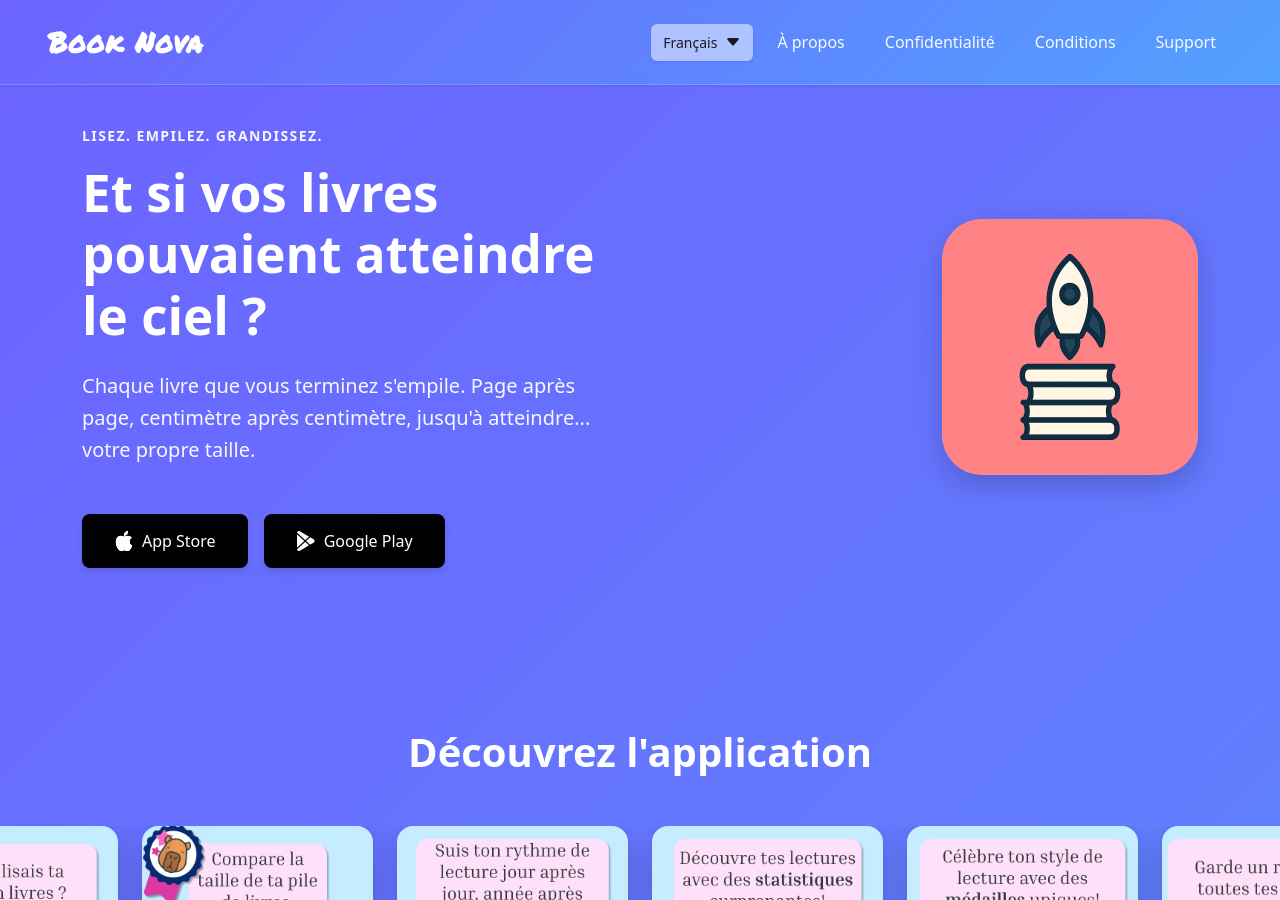
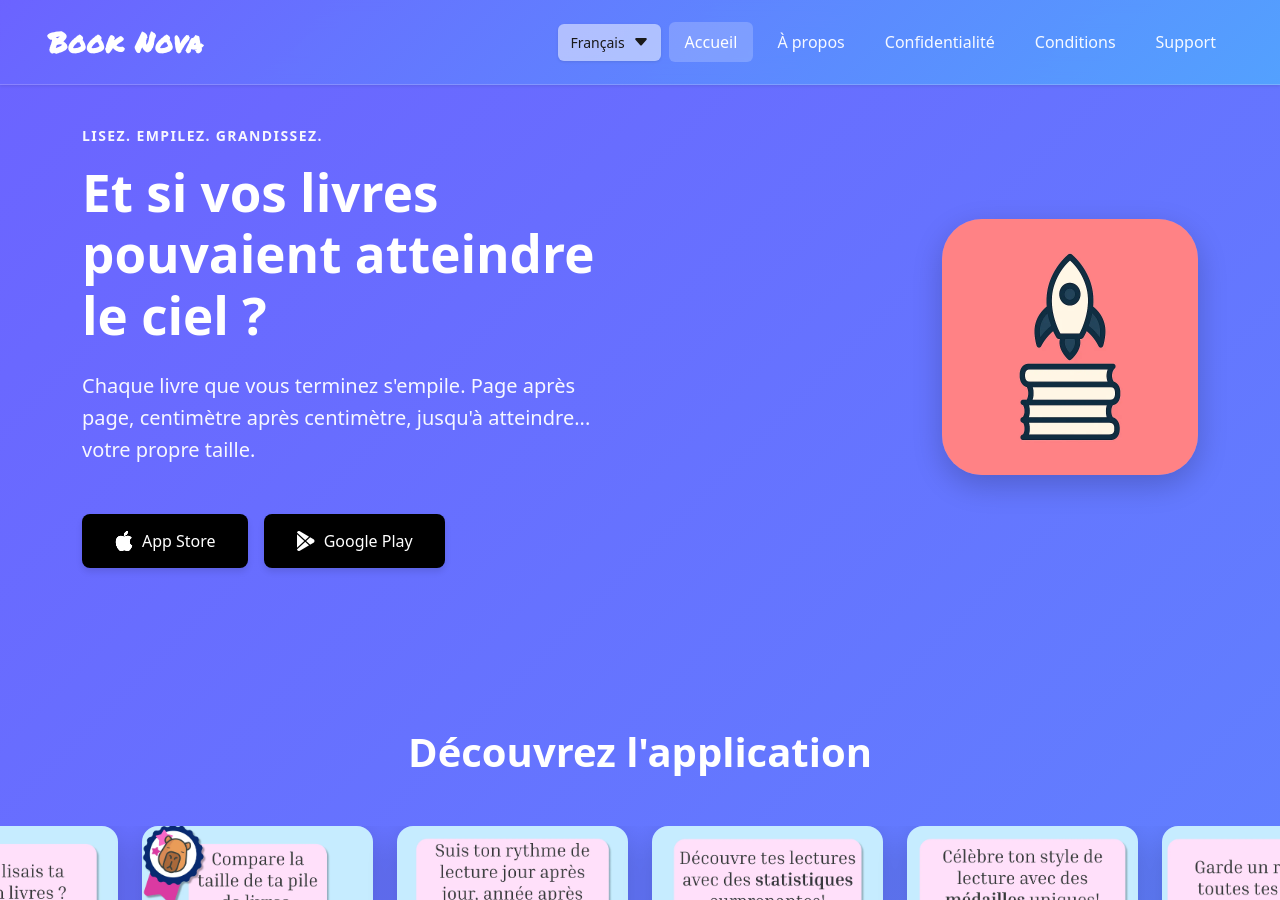
Before and after one commit to Anarres4/book-nova, a Jekyll site: the page built from index.html, in a window 1280 px wide and 900 px high. Built offline with Jekyll 4.4.1, drawn with Linux system fonts in a browser that asks for light colours.

Commit message:
💄 add home button in header

```diff
--- a/_data/translations.yml
+++ b/_data/translations.yml
@@ -1,5 +1,6 @@
 fr:
   nav:
+    home: "Accueil"
     features: "Fonctionnalités"
     download: "Télécharger"
     contact: "Contact"
@@ -737,6 +738,7 @@ fr:
 
 en:
   nav:
+    home: "Home"
     features: "Features"
     download: "Download"
     contact: "Contact"
@@ -1473,6 +1475,7 @@ en:
     backToHome: "← Back to home"
 es:
   nav:
+    home: "Inicio"
     features: "Características"
     download: "Descargar"
     contact: "Contacto"
--- a/_layouts/default.html
+++ b/_layouts/default.html
@@ -237,6 +237,9 @@
                         </ul>
                     </li>
                     <li class="nav-item d-none d-md-block">
+                        <a class="nav-link{% if page.url == '/' or page.url == '/index.html' %} active{% endif %}" href="{{ '/' | relative_url }}" data-i18n="nav.home">Accueil</a>
+                    </li>
+                    <li class="nav-item d-none d-md-block">
                         <a class="nav-link{% if page.url == '/about.html' %} active{% endif %}" href="{{ '/about.html' | relative_url }}" data-i18n="nav.about">À propos</a>
                     </li>
                     <li class="nav-item d-none d-md-block">
@@ -250,6 +253,7 @@
                     </li>
                     <li class="nav-item d-md-none w-100">
                         <div class="mobile-nav-panel">
+                            <a href="{{ '/' | relative_url }}" class="mobile-nav-link touch-target{% if page.url == '/' or page.url == '/index.html' %} active{% endif %}" data-i18n="nav.home">Accueil</a>
                             <a href="{{ '/about.html' | relative_url }}" class="mobile-nav-link touch-target{% if page.url == '/about.html' %} active{% endif %}" data-i18n="nav.about">À propos</a>
                             <a href="{{ '/privacy.html' | relative_url }}" class="mobile-nav-link touch-target{% if page.url == '/privacy.html' %} active{% endif %}" data-i18n="nav.privacy">Confidentialité</a>
                             <a href="{{ '/terms.html' | relative_url }}" class="mobile-nav-link touch-target{% if page.url == '/terms.html' %} active{% endif %}" data-i18n="nav.terms">Conditions</a>
```
